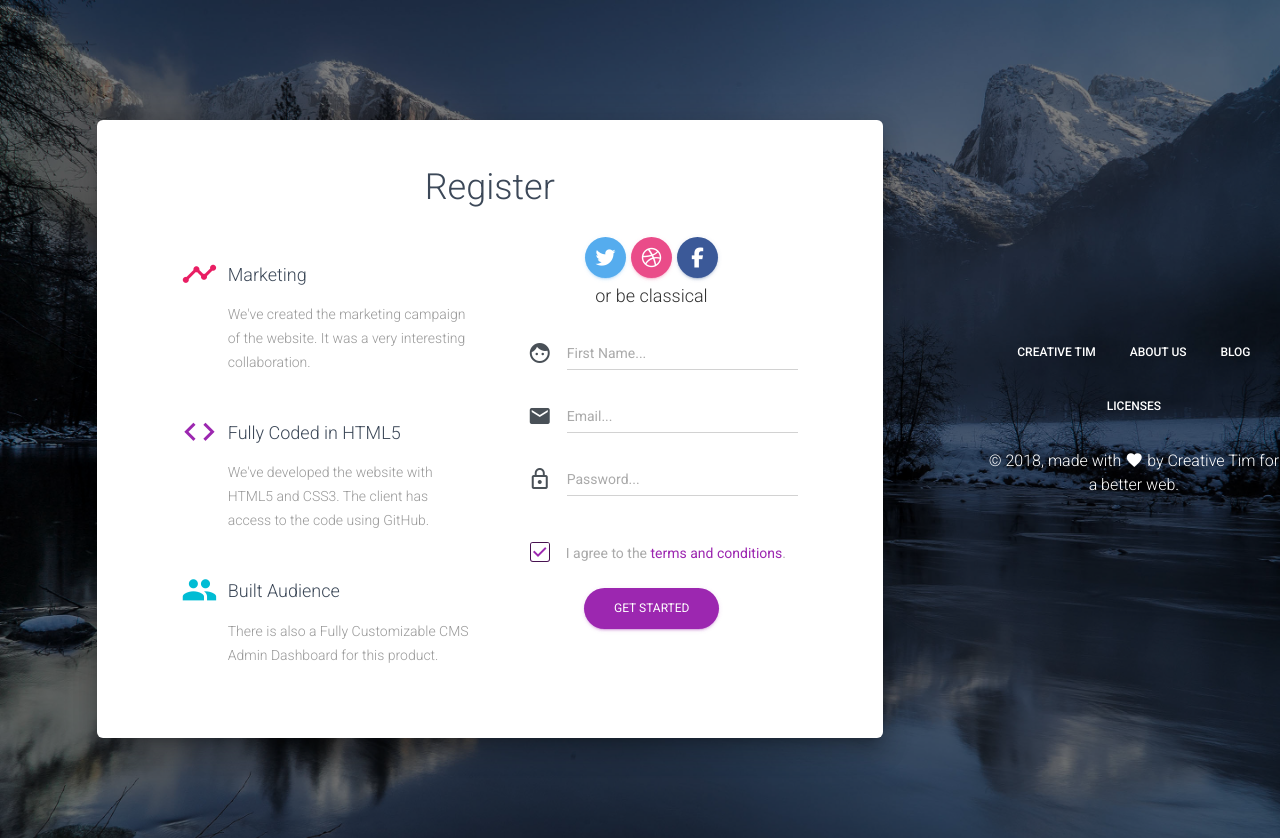
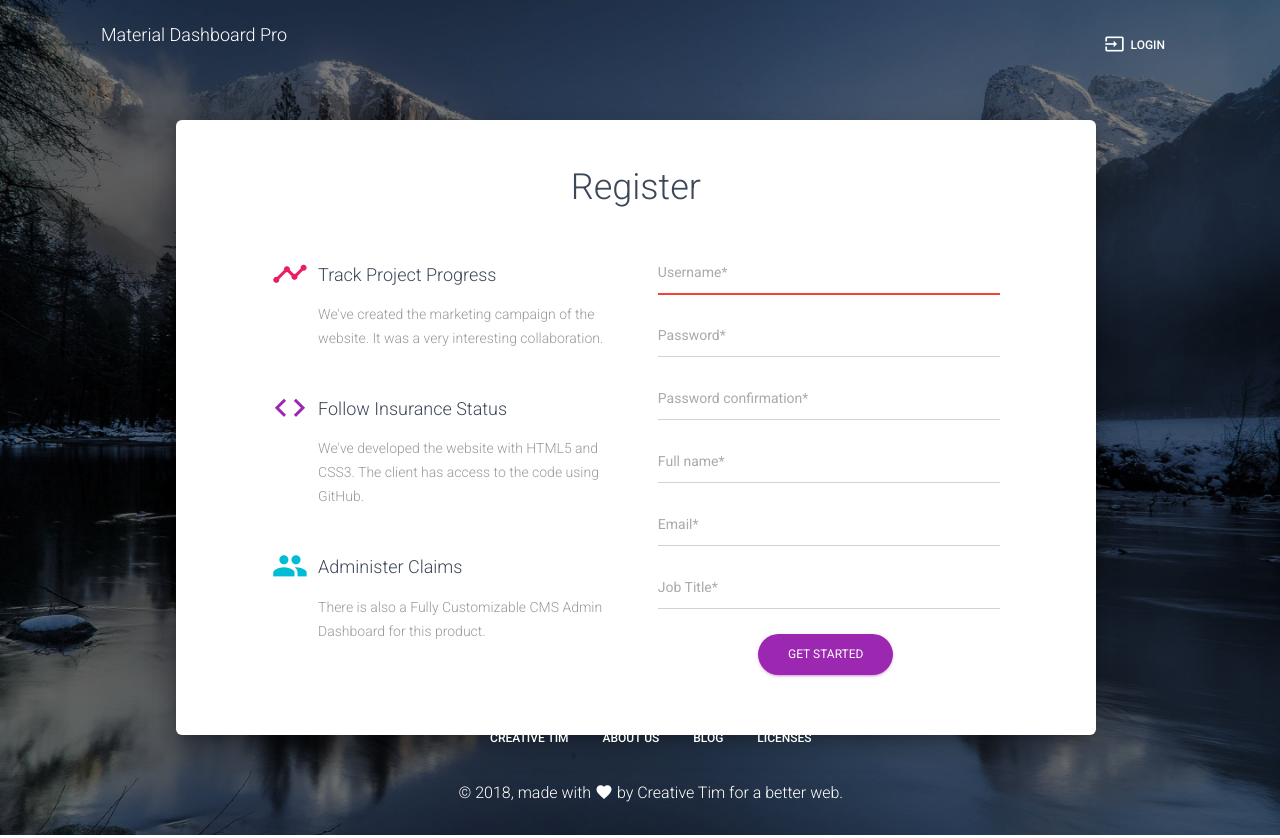
Before and after one commit to eyobofficial/construction-app, a Django app: page /dashboard/register in a window 1280 px wide. Run offline with Django 3.2, Linux system fonts and the light colour scheme; some libraries are stand-ins or nearby versions.

Commit message:
Create template for signup view

```diff
--- a/dashboard/forms.py
+++ b/dashboard/forms.py
@@ -13,7 +13,9 @@ class SignupForm(UserCreationForm):
 
     def __init__(self, *args, **kwargs):
         super(SignupForm, self).__init__(*args, **kwargs)
+        self.fields['username'].help_text = ''
         self.fields['password1'].help_text = ''
+        self.fields['password2'].help_text = ''
 
 
 class ProjectForm(forms.ModelForm):
--- a/dashboard/templates/auth_base.html
+++ b/dashboard/templates/auth_base.html
@@ -3,33 +3,50 @@
 <html lang="en">
 <head>
     <meta charset="utf-8">
-  <meta content="width=device-width, initial-scale=1.0, maximum-scale=1.0, user-scalable=0" name="viewport">
-  <meta http-equiv="X-UA-Compatible" content="IE=edge,chrome=1">
+    <meta content="width=device-width, initial-scale=1.0, maximum-scale=1.0, user-scalable=0" name="viewport" />
+    <meta http-equiv="X-UA-Compatible" content="IE=edge,chrome=1" />
 
     <!-- Favicons -->
-  <link rel="apple-touch-icon" href="#">
-  <link rel="icon" href="#">
-
-  <!-- Title -->
-  {% block title %}
-  <title>Material Dashboard by Creative Tim</title>
-  {% endblock %}
+    <link rel="apple-touch-icon" href="">
+    <link rel="icon" href="">
+    <title>
+      {% block title %}Material Dashboard by Creative Tim{% endblock %}
+    </title>
 
     <meta name="description" content="">
 
-  <!-- Fonts and icons -->
+    <!--     Fonts and icons     -->
     <link rel="stylesheet" type="text/css" href="https://fonts.googleapis.com/css?family=Roboto:300,400,500,700|Roboto+Slab:400,700|Material+Icons" />
-  <link rel="stylesheet" href="https://maxcdn.bootstrapcdn.com/font-awesome/latest/css/font-awesome.min.css">
-
-  <!-- Theme Stylesheet -->
+    <link rel="stylesheet" href="https://maxcdn.bootstrapcdn.com/font-awesome/latest/css/font-awesome.min.css" />
     <link rel="stylesheet" href="{% static 'assets/css/material-dashboard.min.css' %}">
-
-  <!-- Custom Stylesheet -->
-  <link rel="stylesheet" href="{% static 'assets/css/custom.css' %}">
-
-  {% block page_style %}{% endblock page_style %}
 </head>
-<body class="">
+<body class="off-canvas-sidebar register-page">
+  {% block navbar %}
+      <!-- Navbar -->
+      <nav class="navbar navbar-expand-lg bg-primary navbar-transparent navbar-absolute" color-on-scroll="500">
+        <div class="container">
+              <div class="navbar-wrapper">
+               <a class="navbar-brand" href="register.html#pablo">Material Dashboard Pro</a>
+          </div>
+              <button class="navbar-toggler" type="button" data-toggle="collapse" data-target="#navigation" aria-controls="navigation-index" aria-expanded="false" aria-label="Toggle navigation">
+                  <span class="sr-only">Toggle navigation</span>
+                  <span class="navbar-toggler-icon icon-bar"></span>
+                  <span class="navbar-toggler-icon icon-bar"></span>
+                  <span class="navbar-toggler-icon icon-bar"></span>
+              </button>
+              <div class="collapse navbar-collapse justify-content-end" id="navbar">
+                  <ul class="navbar-nav">
+                      <li class= "nav-item ">
+                          <a href="#" class="nav-link">
+                          <i class="material-icons">input</i>
+                          Login
+                          </a>
+                      </li>
+                  </ul>
+              </div><!-- /#navbar -->
+        </div><!-- /.container -->
+      </nav><!-- /.navbar -->
+  {% endblock navbar %}
   <div class="wrapper wrapper-full-page">
   {% block wrapper %}
     <div class="page-header register-page header-filter" filter-color="black" style="background-image: url('../../assets/img/register.jpg'); background-size: cover; background-position: top center;">
@@ -38,7 +55,6 @@
     <div class="container">
       {% block content %}
       {% endblock content %}
-    </div><!-- /.container -->>
 
       {% block footer %}
       <footer class="footer ">
@@ -73,17 +89,14 @@
         </div>
       </footer>
       {% endblock footer %}
+    </div><!-- /.container -->>
   {% endblock wrapper %}
   </div><!-- /#wrapper -->
 
   <!--   Core JS Files   -->
   <script src="{% static 'assets/js/core/jquery.min.js' %}"></script>
   <script src="{% static 'assets/js/core/popper.min.js' %}"></script>
-
-
   <script src="{% static 'assets/js/bootstrap-material-design.min.js' %}"></script>
-
-
   <script src="{% static 'assets/js/plugins/perfect-scrollbar.jquery.min.js' %}"></script>
 
 
--- a/dashboard/templates/registration/signup.html
+++ b/dashboard/templates/registration/signup.html
@@ -1,4 +1,5 @@
 {% extends 'auth_base.html' %}
+{% load crispy_forms_tags %}
 
 {% block content %}
 <div class="row">
@@ -13,7 +14,7 @@
                                 <i class="material-icons">timeline</i>
                             </div>
                             <div class="description">
-                                <h4 class="info-title">Marketing</h4>
+                                <h4 class="info-title">Track Project Progress</h4>
                                 <p class="description">
                                     We've created the marketing campaign of the website. It was a very interesting collaboration.
                                 </p>
@@ -24,7 +25,7 @@
                                 <i class="material-icons">code</i>
                             </div>
                             <div class="description">
-                                <h4 class="info-title">Fully Coded in HTML5</h4>
+                                <h4 class="info-title">Follow Insurance Status</h4>
                                 <p class="description">
                                     We've developed the website with HTML5 and CSS3. The client has access to the code using GitHub.
                                 </p>
@@ -35,7 +36,7 @@
                                 <i class="material-icons">group</i>
                             </div>
                             <div class="description">
-                                <h4 class="info-title">Built Audience</h4>
+                                <h4 class="info-title">Administer Claims</h4>
                                 <p class="description">
                                     There is also a Fully Customizable CMS Admin Dashboard for this product.
                                 </p>
@@ -43,61 +44,12 @@
                         </div>
                     </div>
                     <div class="col-md-5 mr-auto">
-                        <div class="social text-center">
-                            <button class="btn btn-just-icon btn-round btn-twitter">
-                                <i class="fa fa-twitter"></i>
-                            </button>
-                            <button class="btn btn-just-icon btn-round btn-dribbble">
-                                <i class="fa fa-dribbble"></i>
-                            </button>
-                            <button class="btn btn-just-icon btn-round btn-facebook">
-                                <i class="fa fa-facebook"> </i>
-                            </button>
-                            <h4> or be classical </h4>
-                        </div>
-                        <form class="form" method="" action="register.html">
-                            <div class="form-group has-default">
-                                <div class="input-group">
-                                    <div class="input-group-prepend">
-                                        <span class="input-group-text">
-                                            <i class="material-icons">face</i>
-                                        </span>
-                                    </div>
-                                    <input type="text" class="form-control" placeholder="First Name...">
-                                </div>
-                            </div>
-                            <div class="form-group has-default">
-                                <div class="input-group">
-                                    <div class="input-group-prepend">
-                                        <span class="input-group-text">
-                                            <i class="material-icons">mail</i>
-                                        </span>
-                                    </div>
-                                    <input type="text" class="form-control" placeholder="Email...">
-                                </div>
-                            </div>
-                            <div class="form-group has-default">
-                                <div class="input-group">
-                                    <div class="input-group-prepend">
-                                        <span class="input-group-text">
-                                            <i class="material-icons">lock_outline</i>
-                                        </span>
-                                    </div>
-                                    <input type="password" placeholder="Password..." class="form-control">
-                                </div>
-                            </div>
-                            <div class="form-check">
-                                <label class="form-check-label">
-                                    <input class="form-check-input" type="checkbox" value="" checked="">
-                                    <span class="form-check-sign">
-                                        <span class="check"></span>
-                                    </span>
-                                    I agree to the
-                                    <a href="register.html#something">terms and conditions</a>.
-                                </label>
-                            </div>
+                        <form class="form" method="POST">
+                            {% csrf_token %}
+                            {{ form|crispy }}
+
                             <div class="text-center">
-                                <a href="register.html#pablo" class="btn btn-primary btn-round mt-4">Get Started</a>
+                                <button type="submit" class="btn btn-primary btn-round mt-4">Get Started</button>
                             </div>
                         </form>
                     </div>
--- a/dashboard/views/users.py
+++ b/dashboard/views/users.py
@@ -1,6 +1,8 @@
 from django.shortcuts import render, redirect, get_object_or_404
 from django.contrib.auth import authenticate, login
 from dashboard import forms
+
+from dashboard import models
 
 
 def signup(request):
```
Lines whose indentation alone changed are shown as unchanged.
